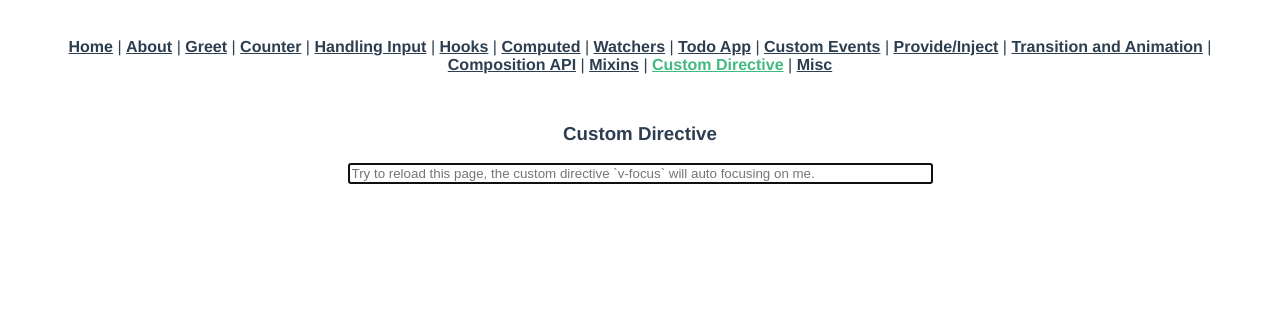
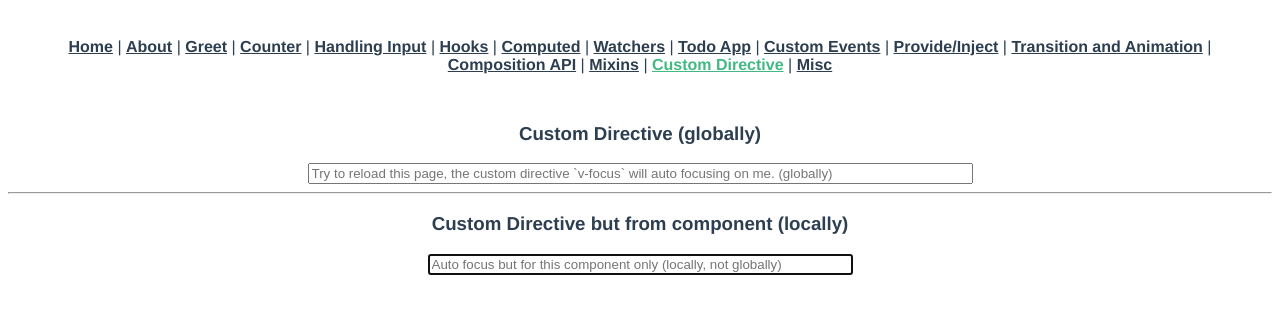
Before and after one commit to nor1c/vue-play, a Vue app: page /custom-directive in a window 1280 px wide. Shown: the top 314 px of the page. Built offline with nearby package versions, Linux system fonts and the light colour scheme.

Commit message:
custom directive (locally, for it's component only)

```diff
--- a/src/views/CustomDirective.vue
+++ b/src/views/CustomDirective.vue
@@ -1,14 +1,26 @@
 <template>
   <div>
     <div>
-      <h3>Custom Directive</h3>
-      <input type="text" v-focus placeholder="Try to reload this page, the custom directive `v-focus` will auto focusing on me." size="70">
+      <h3>Custom Directive (globally)</h3>
+      <input type="text" v-focus placeholder="Try to reload this page, the custom directive `v-focus` will auto focusing on me. (globally)" size="80">
+    </div>
+
+    <hr>
+    <div>
+      <h3>Custom Directive but from component (locally)</h3>
+      <input type="text" v-focus-locally placeholder="Auto focus but for this component only (locally, not globally)" size="50">
     </div>
   </div>
 </template>
 
 <script>
 export default {
-
+  directives: {
+    focusLocally: {
+      mounted(el) {
+        el.focus()
+      }
+    }
+  }
 }
 </script>
```
